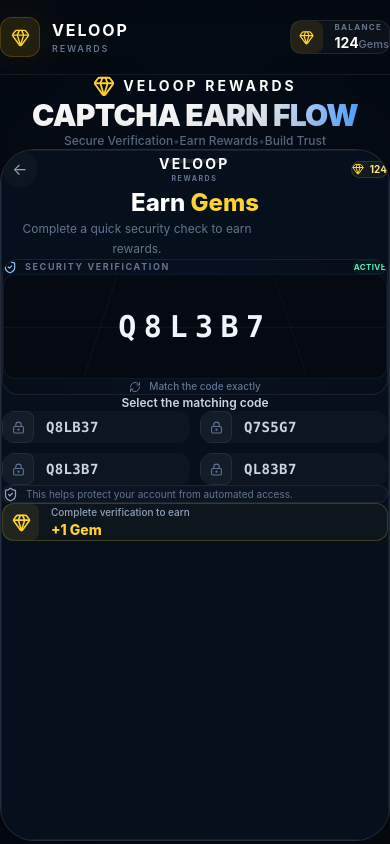
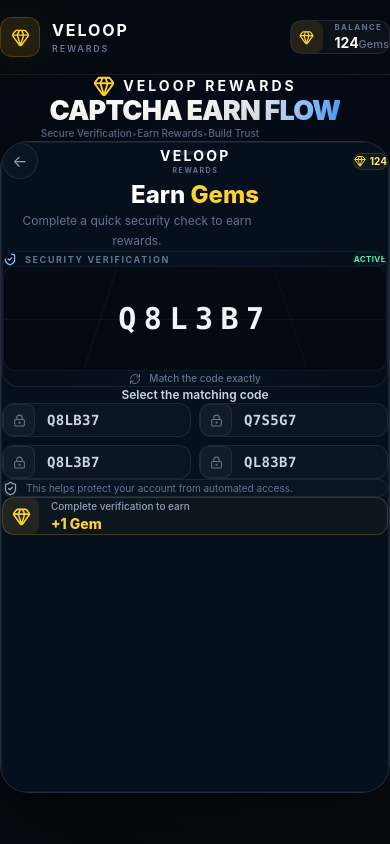
Before and after one commit to sujal-ghanwat/veloop-captcha-earn, a React (Vite) app: page / in a window 390 px wide. Built offline with nearby package versions, Linux system fonts and the light colour scheme.

Commit message:
Improve responsive mobile layout

```diff
--- a/src/App.jsx
+++ b/src/App.jsx
@@ -100,8 +100,7 @@ function App() {
   }, [screen]);
 
   return (
-    <div className="min-h-screen overflow-hidden bg-[#050a12] text-white">
-
+    <div className="min-h-screen w-full min-w-0 overflow-x-hidden bg-[#050a12] text-white">
       <Header balance={balance} />
 
       {/* Ambient background */}
@@ -117,8 +116,7 @@ function App() {
       {screen === "captcha" && (
   <main className="relative z-10">
 
-    <div className="mx-auto max-w-7xl px-5 py-8 sm:px-8 sm:py-12">
-
+    <div className="mx-auto w-full min-w-0 max-w-7xl px-3 py-6 sm:px-8 sm:py-12">
       {/* Brand heading */}
       <div className="mb-8 text-center">
 
@@ -135,8 +133,7 @@ function App() {
 
         </div>
 
-        <h2 className="text-3xl font-black uppercase tracking-tight text-white sm:text-5xl">
-
+        <h2 className="text-[27px] font-black uppercase leading-[1.05] tracking-[-0.03em] text-white sm:text-5xl">
           CAPTCHA{" "}
 
           <span className="bg-gradient-to-r from-white via-slate-200 to-blue-400 bg-clip-text text-transparent">
@@ -145,7 +142,7 @@ function App() {
 
         </h2>
 
-        <p className="mt-2 text-xs font-medium text-slate-500 sm:text-sm">
+        <p className="mx-auto mt-2 max-w-[300px] text-[10px] font-medium leading-4 text-slate-500 sm:max-w-none sm:text-sm">
           Secure Verification
           <span className="mx-2 text-slate-700">•</span>
           Earn Rewards
@@ -162,8 +159,7 @@ function App() {
       <PhoneShell>
 
         {/* Mobile header */}
-        <div className="flex items-center justify-between px-4 pt-7">
-
+        <div className="flex min-w-0 items-center justify-between gap-2 px-3 pt-6 sm:px-4 sm:pt-7">
           <button
             type="button"
             className="flex h-9 w-9 items-center justify-center rounded-full border border-white/[0.08] bg-white/[0.025] text-slate-400"
@@ -171,7 +167,7 @@ function App() {
             ←
           </button>
 
-          <div className="text-center">
+          <div className="min-w-0 flex-1 text-center">
 
             <p className="text-sm font-bold tracking-[0.16em] text-white">
               VELOOP
@@ -183,8 +179,7 @@ function App() {
 
           </div>
 
-          <div className="flex items-center gap-1.5 rounded-full border border-amber-300/15 bg-amber-300/[0.05] px-2.5 py-1.5">
-
+          <div className="flex shrink-0 items-center gap-1 rounded-full border border-amber-300/15 bg-amber-300/[0.05] px-2 py-1.5 sm:gap-1.5 sm:px-2.5">
             <Gem
               size={12}
               className="text-amber-300"
@@ -201,7 +196,7 @@ function App() {
         </div>
 
         {/* Content */}
-        <div className="px-4 pb-5 pt-9">
+        <div className="px-3 pb-4 pt-7 sm:px-4 sm:pb-5 sm:pt-9">
 
           {/* Heading */}
           <div className="text-center">
@@ -224,7 +219,7 @@ function App() {
           </div>
 
           {/* CAPTCHA */}
-          <div className="mt-7">
+          <div className="mt-5 sm:mt-7">
 
             <CaptchaChallenge
               captcha={challenge.captcha}
@@ -242,8 +237,7 @@ function App() {
           </div>
 
           {/* Options */}
-          <div className="mt-4 grid grid-cols-2 gap-2.5">
-
+          <div className="mt-3 grid min-w-0 grid-cols-2 gap-2 sm:mt-4 sm:gap-2.5">
             {challenge.options.map((option) => (
               <CaptchaOption
                 key={option}
--- a/src/components/PhoneShell.jsx
+++ b/src/components/PhoneShell.jsx
@@ -1,74 +1,20 @@
 function PhoneShell({ children }) {
   return (
-    <div
-      style={{
-        width: "100%",
-        maxWidth: "390px",
-        marginLeft: "auto",
-        marginRight: "auto",
-        display: "block",
-        position: "relative",
-      }}
-    >
+    <div className="mx-auto w-full min-w-0 max-w-[390px] px-0">
       {/* Phone outer frame */}
-      <div
-        className="
-          relative
-          w-full
-          overflow-hidden
-          rounded-[34px]
-          border
-          border-slate-600/50
-          bg-[#020711]
-          p-2
-          shadow-[0_30px_100px_rgba(0,0,0,0.55)]
-        "
-      >
+      <div className="relative w-full min-w-0 overflow-hidden rounded-[28px] border border-slate-600/50 bg-[#020711] p-1.5 shadow-[0_24px_80px_rgba(0,0,0,0.55)] sm:rounded-[34px] sm:p-2">
+
         {/* Subtle outer glow */}
-        <div
-          className="
-            pointer-events-none
-            absolute
-            -inset-1
-            -z-10
-            rounded-[38px]
-            bg-blue-500/[0.04]
-            blur-2xl
-          "
-        />
+        <div className="pointer-events-none absolute -inset-1 -z-10 rounded-[32px] bg-blue-500/[0.04] blur-2xl sm:rounded-[38px]" />
 
         {/* Phone screen */}
-        <div
-          className="
-            relative
-            min-h-[690px]
-            w-full
-            overflow-hidden
-            rounded-[27px]
-            border
-            border-white/[0.06]
-            bg-[#06101c]
-          "
-        >
+        <div className="relative min-h-[650px] w-full min-w-0 overflow-hidden rounded-[22px] border border-white/[0.06] bg-[#06101c] sm:min-h-[690px] sm:rounded-[27px]">
+
           {/* Top speaker */}
-          <div
-            className="
-              absolute
-              left-1/2
-              top-2
-              z-30
-              h-1
-              w-16
-              -translate-x-1/2
-              rounded-full
-              bg-white/10
-            "
-          />
+          <div className="absolute left-1/2 top-2 z-30 h-1 w-12 -translate-x-1/2 rounded-full bg-white/10 sm:w-16" />
 
-          {/* Content */}
-          <div className="relative z-10 w-full">
-            {children}
-          </div>
+          {children}
+
         </div>
       </div>
     </div>
--- a/src/index.css
+++ b/src/index.css
@@ -1,8 +1,4 @@
 @import "tailwindcss";
-
-/* =========================================
-   GLOBAL RESET
-========================================= */
 
 * {
   margin: 0;
@@ -12,111 +8,68 @@
 
 html {
   scroll-behavior: smooth;
-  min-width: 320px;
-  background: #050a12;
+  width: 100%;
+  overflow-x: hidden;
 }
 
 body {
+  width: 100%;
   min-width: 320px;
   min-height: 100vh;
-  width: 100%;
+  overflow-x: hidden;
 
-  font-family:
-    Inter,
-    ui-sans-serif,
-    system-ui,
-    -apple-system,
-    BlinkMacSystemFont,
-    "Segoe UI",
-    sans-serif;
+  font-family: Inter, ui-sans-serif, system-ui, -apple-system,
+    BlinkMacSystemFont, "Segoe UI", sans-serif;
 
   background: #050a12;
   color: #ffffff;
 
   -webkit-font-smoothing: antialiased;
-  -moz-osx-font-smoothing: grayscale;
+  text-rendering: optimizeLegibility;
+}
 
+#root {
+  width: 100%;
+  min-width: 0;
   overflow-x: hidden;
 }
 
-/* =========================================
-   REACT ROOT
-========================================= */
-
-#root {
-  width: 100%;
-  min-width: 320px;
-  min-height: 100vh;
-  margin: 0;
-  padding: 0;
-
-  display: block;
-}
-
-/* =========================================
-   BUTTONS
-========================================= */
-
 button {
   font: inherit;
-  border: 0;
 }
 
 button:focus-visible {
-  outline: 2px solid #60a5fa;
+  outline: 2px solid #64748b;
   outline-offset: 3px;
 }
-
-/* =========================================
-   LINKS
-========================================= */
-
-a {
-  color: inherit;
-  text-decoration: none;
-}
-
-/* =========================================
-   TEXT SELECTION
-========================================= */
 
 ::selection {
   background: rgba(96, 165, 250, 0.25);
   color: #ffffff;
 }
 
-/* =========================================
-   SCROLLBAR
-========================================= */
+/* -------------------------------- */
+/* Small-screen responsive tuning   */
+/* -------------------------------- */
 
-::-webkit-scrollbar {
-  width: 8px;
-  height: 8px;
+@media (max-width: 639px) {
+  body {
+    min-width: 320px;
+  }
+
+  button,
+  a {
+    -webkit-tap-highlight-color: transparent;
+  }
 }
 
-::-webkit-scrollbar-track {
-  background: #050a12;
-}
+/* -------------------------------- */
+/* Very small phones: 320–359px     */
+/* -------------------------------- */
 
-::-webkit-scrollbar-thumb {
-  background: #1e293b;
-  border-radius: 999px;
-}
-
-::-webkit-scrollbar-thumb:hover {
-  background: #334155;
-}
-
-/* =========================================
-   MOBILE
-========================================= */
-
-@media (max-width: 640px) {
-  body {
-    overflow-x: hidden;
-  }
-
-  #root {
+@media (max-width: 359px) {
+  .mobile-safe-width {
     width: 100%;
+    max-width: 100%;
   }
 }
```
Also changed, not shown: 1 other file (tests, documents, lock files or other folders).
